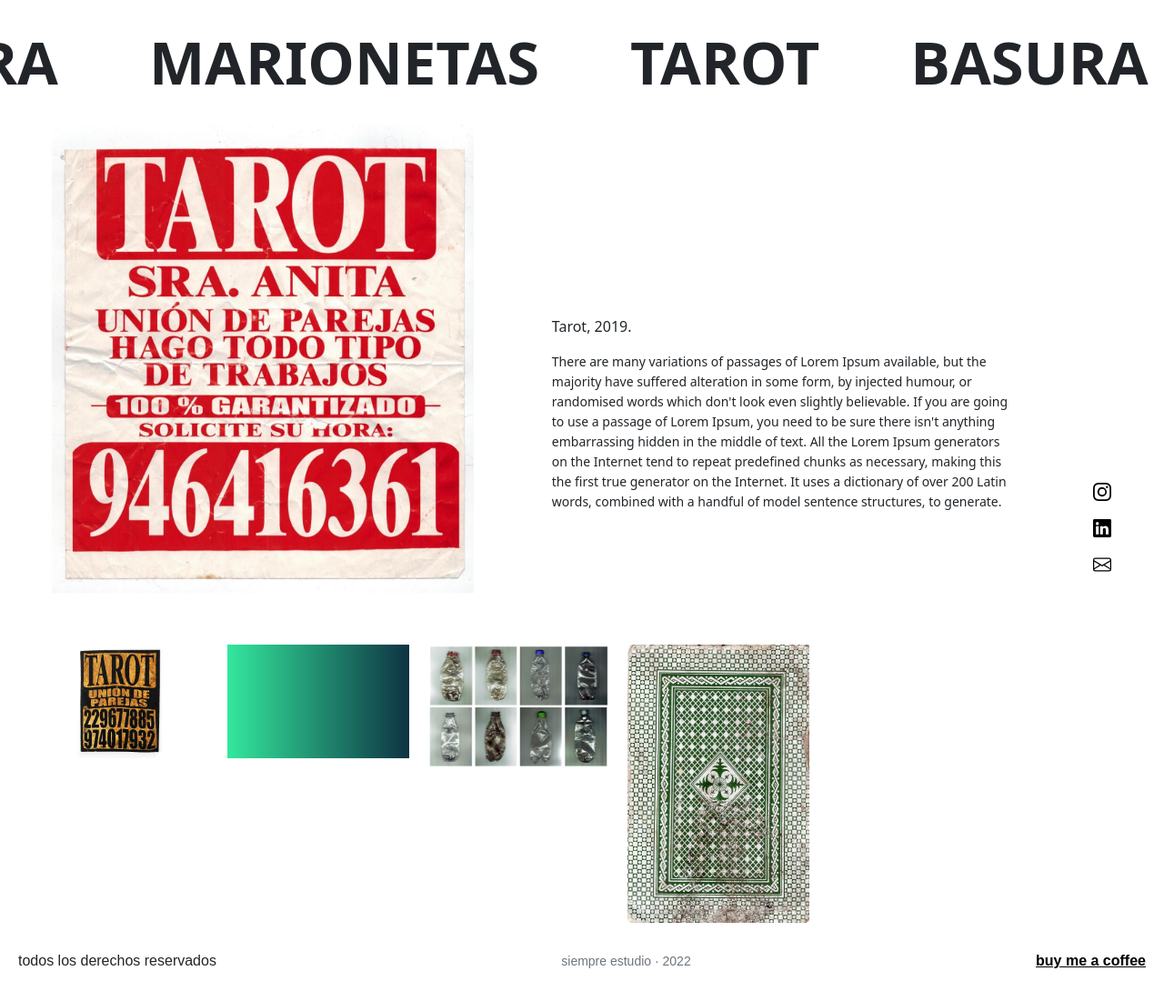
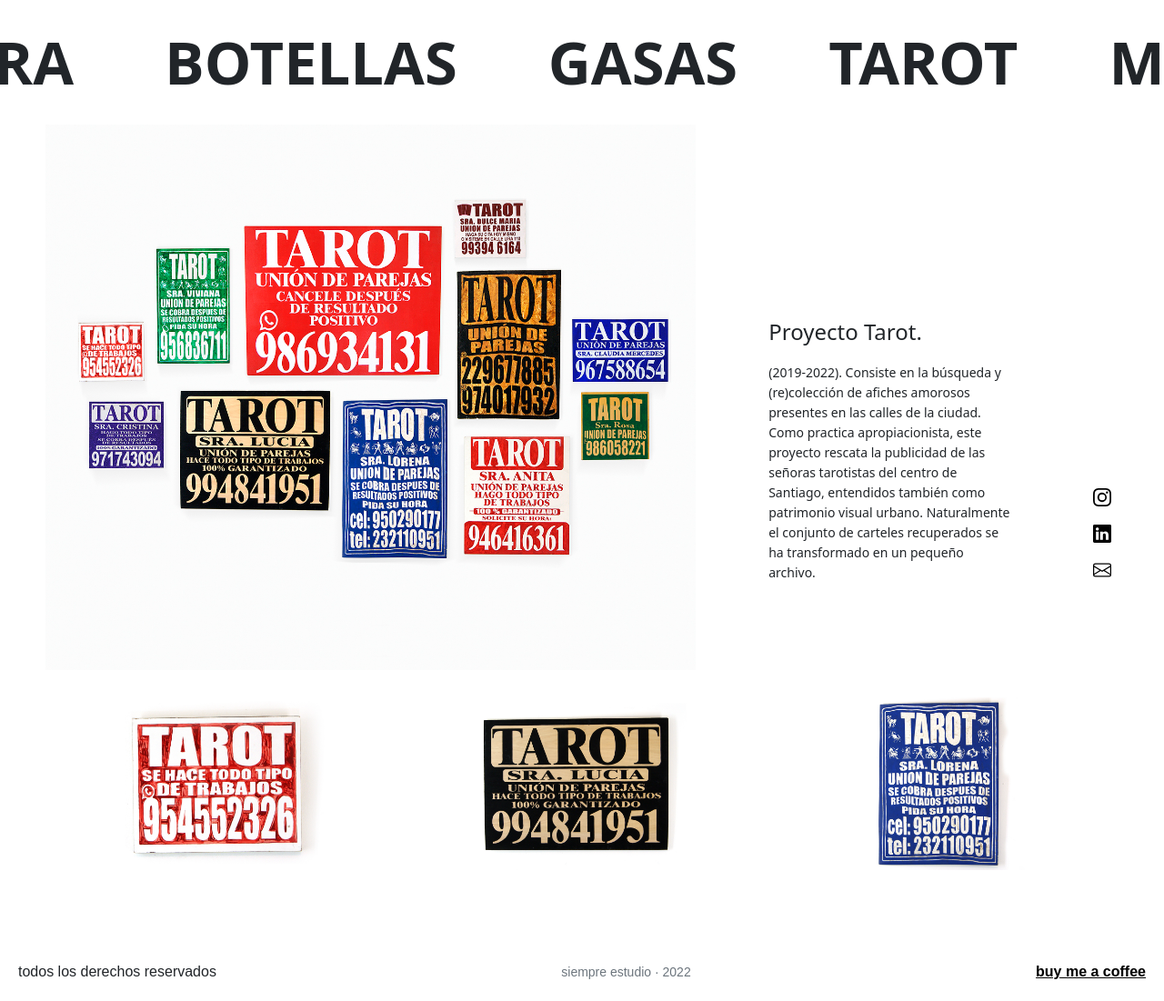
Before and after one commit to CamilaMaira/CoderHouse-Proyecto, a website: page pages/collections.html in a window 1280 px wide. Shown: the part 140-1241 px from the top of the page at 91% size. Drawn offline with nearby package versions, Linux system fonts and the light colour scheme.

Commit message:
coll3ction page

```diff
--- a/pages/collections.html
+++ b/pages/collections.html
@@ -73,34 +73,37 @@
   <main class="main-content-collections">
     <article class="titles">
       <p class="titles__texto">tarot</p></a>
-      <p class="titles__texto">basura</p>
-      <p class="titles__texto">marionetas</p>
+      <p class="titles__texto">madera</p>
+      <p class="titles__texto">botellas</p>
+      <p class="titles__texto">gasas</p>
+      <p class="titles__texto">tarot</p>
+      <p class="titles__texto">madera</p>
+      <p class="titles__texto">botellas</p>
+      <p class="titles__texto">gasas</p>
+      <p class="titles__texto">tarot</p>
+      <p class="titles__texto">madera</p>
+      <p class="titles__texto">botellas</p>
+      <p class="titles__texto">gasas</p>
       <p class="titles__texto">tarot</p>
       <p class="titles__texto">basura</p>
-      <p class="titles__texto">marionetas</p>
-      <p class="titles__texto">tarot</p>
-      <p class="titles__texto">basura</p>
-      <p class="titles__texto">marionetas</p>
-      <p class="titles__texto">tarot</p>
-      <p class="titles__texto">basura</p>
-      <p class="titles__texto">marioneta</p>
+      <p class="titles__texto">botellas</p>
+      <p class="titles__texto">gasas</p>
     </article>
   </main>
 
     <section class="main-container">
       <div class="collection-container">
       <article class="destacado-collections">
-        <img src="../assets/img/tarot-rojo.jpeg" alt="" class="destacado__imagen__collections">
+        <img src="../assets/img/tarot_0.jpg" alt="" class="destacado__imagen__collections">
         <div class="destacado__texto">
-          <p>Tarot, 2019.</p>
-          <p class="texto-collections-destacado">There are many variations of passages of Lorem Ipsum available,
-            but the majority have suffered alteration in some form, by injected humour,
-            or randomised words which don't look even slightly believable. If you are going
-            to use a passage of Lorem Ipsum, you need to be sure there isn't anything
-            embarrassing hidden in the middle of text. All the Lorem Ipsum generators on
-            the Internet tend to repeat predefined chunks as necessary, making this the first
-            true generator on the Internet. It uses a dictionary of over 200 Latin words,
-            combined with a handful of model sentence structures, to generate.
+          <p>Proyecto Tarot.</p>
+          <p class="texto-collections-destacado">
+          <strong>(2019-2022).</strong> Consiste en la búsqueda y (re)colección
+            de afiches amorosos presentes en las calles de la ciudad. Como practica
+            apropiacionista, este proyecto rescata la publicidad de las señoras tarotistas
+            del centro de Santiago, entendidos también como patrimonio visual urbano.
+            Naturalmente el conjunto de carteles recuperados se ha transformado en un pequeño
+            archivo.
           </p>
         </div>
       </article>
@@ -108,19 +111,15 @@
 
   <div class="imagenes-collections">
     <div class="imagenes__card">
-      <img src="../assets/img/tarot-madera.jpeg" alt="" class="imagenes__miniatura" id="img1">
+      <img src="../assets/img/tarot-1.jpg" alt="" class="imagenes__miniatura" id="img1">
     </div>
 
     <div class="imagenes__card">
-      <img src="../assets/img/Pacific Dream.jpg" alt="" class="imagenes__miniatura" id="img2">
+      <img src="../assets/img/tarot-2.jpg" alt="" class="imagenes__miniatura" id="img2">
     </div>
 
     <div class="imagenes__card">
-      <img src="../assets/img/botellas.png" alt="" class="imagenes__miniatura" id="img3">
-    </div>
-
-    <div class="imagenes__card">
-      <img src="../assets/img/carta.jpeg" alt="" class="imagenes__miniatura" id="img4">
+      <img src="../assets/img/tarot-3.jpg" alt="" class="imagenes__miniatura" id="img3">
     </div>
   </div>
 </div>
--- a/sass/style.scss
+++ b/sass/style.scss
@@ -10,6 +10,10 @@
 
 body {
   font-family: $body-font;
+}
+
+.disclaimer{
+  display: none;
 }
 
 
@@ -180,26 +184,34 @@ body {
   width: 55%;
 }
 
-.imagenes, .imagenes-collections {
+.imagenes {
   display:inline-flex;
+}
+
+.imagenes-collections {
+  width: 100%;
+  display: flex;
+  justify-content: space-around;
+  align-items: center;
+  padding-bottom: 50px;
+
+  .imagenes__card{
+    position: relative;
+    width: 200px;
+    margin: 10px;
+    position: relative;
+    padding: 20px;
+
+    .imagenes__miniatura{
+      width: 240px;
+    }
+  }
 }
 
 .destacado-text{
   display: none;
 }
 
-.imagenes__card{
-  position: relative;
-  width: 200px;
-  margin: 10px;
-  position: relative;
-  top: 20px;
-  padding: 20px;
-}
-
-.imagenes__miniatura{
-  width: 200px;
-}
 
 .colecciones{
   margin-top: 30px;
@@ -325,13 +337,15 @@ body {
   display: flex;
 
   .destacado__imagen__collections{
-    width: 40%;
+    width: 60%;
     margin-left: 50px;
   }
 
   .destacado__texto{
     padding-top: 130px;
     margin: 80px;
+    font-size: 24px;
+    font-weight: 400;
   }
 }
 
@@ -525,9 +539,4 @@ footer {
   }
 }
 
-
-
-
-
-
 }
```
Also changed, not shown: pages/portafolio.html (+0 -29 lines), assets/img/Pacific Dream.jpg (deleted), assets/img/carta.jpeg (deleted), assets/img/tarot-1.jpg (added), assets/img/tarot-2.jpg (added), assets/img/tarot-3.jpg (added), assets/img/tarot-madera.jpeg (deleted), assets/img/tarot_0.jpg (added), css/style.css, 2 other files.
